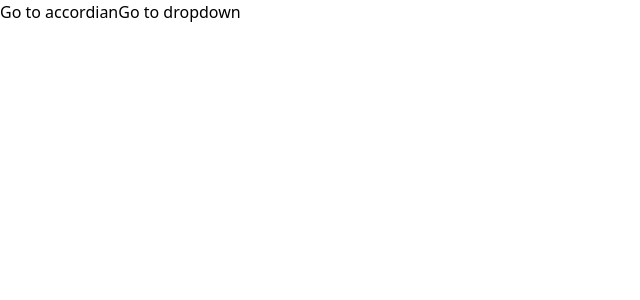
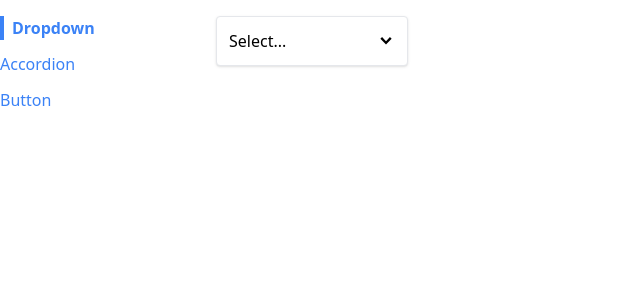
Before and after one commit to neilcomber/react-components, a React (Create React App) app: page / in a window 1280 px wide. Shown: the top 300 px of the page, without its empty margins (0-640 px from the left). Built offline with nearby package versions, Linux system fonts and the light colour scheme.

Commit message:
before modal

```diff
--- a/src/App.js
+++ b/src/App.js
@@ -1,20 +1,25 @@
-import Link from './components/Link';
 import Route from './components/Route';
 import AccordionPage from './pages/AccordionPage';
 import DropdownPage from './pages/DropdownPage';
+import ButtonPage from './pages/ButtonPage';
+import Sidebar from './components/Sidebar';
 
 function App() {
     return (
-        <div>
-            <Link to="/accordian">Go to accordian</Link>
-            <Link to="/dropdown">Go to dropdown</Link>
-            <div>
-                <Route path='accordian'>
+        <div className="container mx-auto grid grid-cols-6 gap-4 mt-4">
+            <Sidebar/>
+            <div className="col-span-5">
+                <Route path='/accordion'>
                     <AccordionPage />
                 </Route>
-                <Route path='/dropdown'>
+                <Route path='/'>
                     <DropdownPage />
                 </Route>
+                <Route path='/button'>
+                    <ButtonPage />
+                </Route>
+
+
             </div>
         </div>
     );
--- a/src/components/Link.js
+++ b/src/components/Link.js
@@ -1,18 +1,24 @@
-import { useContext } from 'react';
-import NavigationContext from '../context/navigation';
+import classNames from 'classnames';
+import useNavigation from '../hooks/use-navigation.js';
 
-function Link({ to, children }) {
-    const { navigate } = useContext(NavigationContext);
+function Link({ to, children, className, activeClassName }) {
+    const { navigate, currentPath } = useNavigation();
 
+    const classes = classNames('text-blue-500', className,
+    currentPath === to && activeClassName);
 
     const handleClick = (evt) => {
+        if (evt.ctrlKey ||evt.metaKey) {
+            return;
+        }
+
         evt.preventDefault();
 
         navigate(to);
 
     };
 
-    return <a onClick={handleClick}>{children}</a>
+    return <a className={ classes } href={to} onClick={handleClick}>{children}</a>
 }
 
 export default Link;
--- a/src/components/Route.js
+++ b/src/components/Route.js
@@ -1,9 +1,8 @@
-import { useContext } from 'react';
-import NavigationContext from '../context/navigation';
+import useNavigation from "../hooks/use-navigation.js";
 
 function Route({ path, children }) {
 
-    const { currentPath } = useContext(NavigationContext);
+    const { currentPath } = useNavigation();
 
     if (currentPath === path) {
         return children;
--- /dev/null
+++ b/src/components/Sidebar.js
@@ -0,0 +1,28 @@
+import Link from "./Link";
+
+function Sidebar() {
+    const links = [
+        { label: 'Dropdown', path: '/' },
+        { label: 'Accordion', path: '/accordion' },
+        { label: 'Button', path: '/button' },
+
+    ];
+
+    const renderedLinks = links.map((link) => {
+
+        return <Link
+            key={link.label}
+            to={link.path}
+            className="mb-3"
+            activeClassName="font-bold border-l-4 border-blue-500 pl-2">{link.label}</Link>
+    })
+
+    return (
+        <div className="sticky top-0 overflow-y-scroll flex flex-col items-start">
+            {renderedLinks}
+        </div>
+    )
+
+}
+
+export default Sidebar;
--- /dev/null
+++ b/src/hooks/use-navigation.js
@@ -0,0 +1,8 @@
+import { useContext } from 'react';
+import NavigationContext from '../context/navigation';
+
+function useNavigation() {
+    return useContext(NavigationContext);
+}
+
+export default useNavigation;
--- a/src/pages/ButtonPage.js
+++ b/src/pages/ButtonPage.js
@@ -4,7 +4,6 @@
 function ButtonPage() {
 
     const handleClick = () => {
-        console.log('click');
     }
     return <div>
         <div>
```
